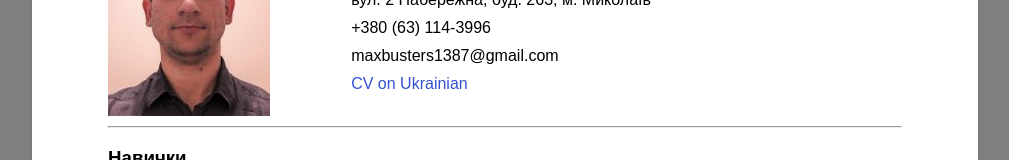
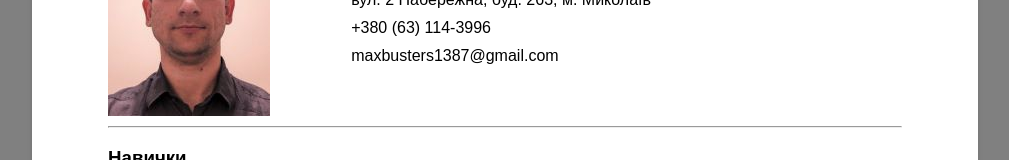
Before and after one commit to maxbusters/my-cv-public, a plain HTML site: page ua/index.html in a window 1280 px wide. Shown: the part 195-355 px from the top of the page, without its empty margins (135-1144 px from the left). Drawn offline with Linux system fonts and the light colour scheme.

Commit message:
Update index.html

```diff
--- a/ua/index.html
+++ b/ua/index.html
@@ -19,9 +19,6 @@
                         <li>вул. 2 Набережна, буд. 263, м. Миколаїв</li>
                         <li>+380 (63) 114-3996</li>
                         <li><span class="email">maxbusters1387@gmail.com</span></li>
-                        <li>
-                            <a href="my-cv-public/ua/index.html">CV on Ukrainian</a>
-                        </li>
                     </ul>
                     <br>
                     <br>
```
